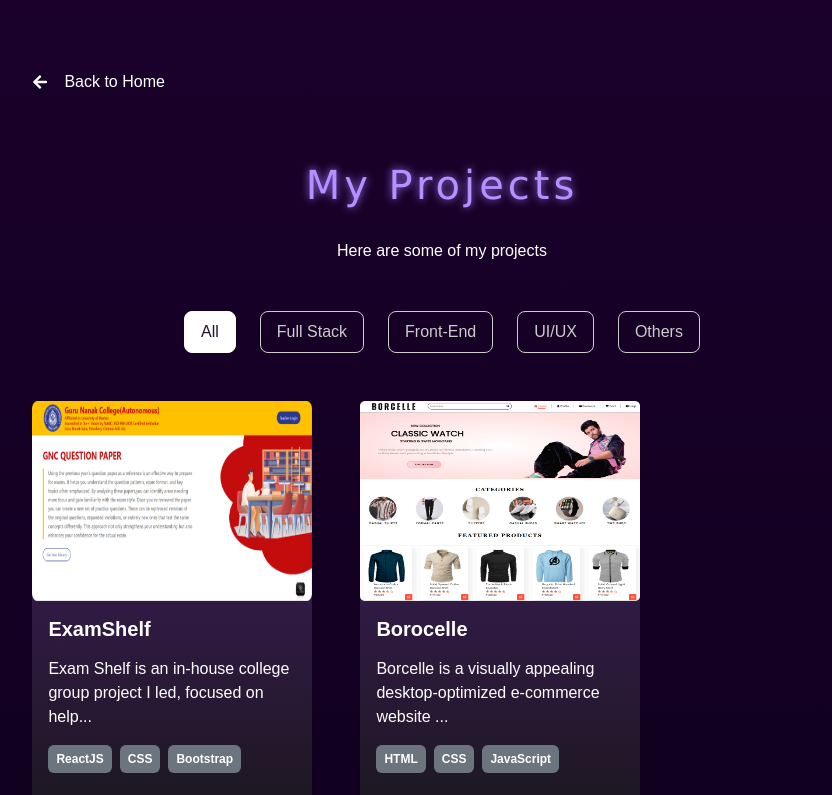
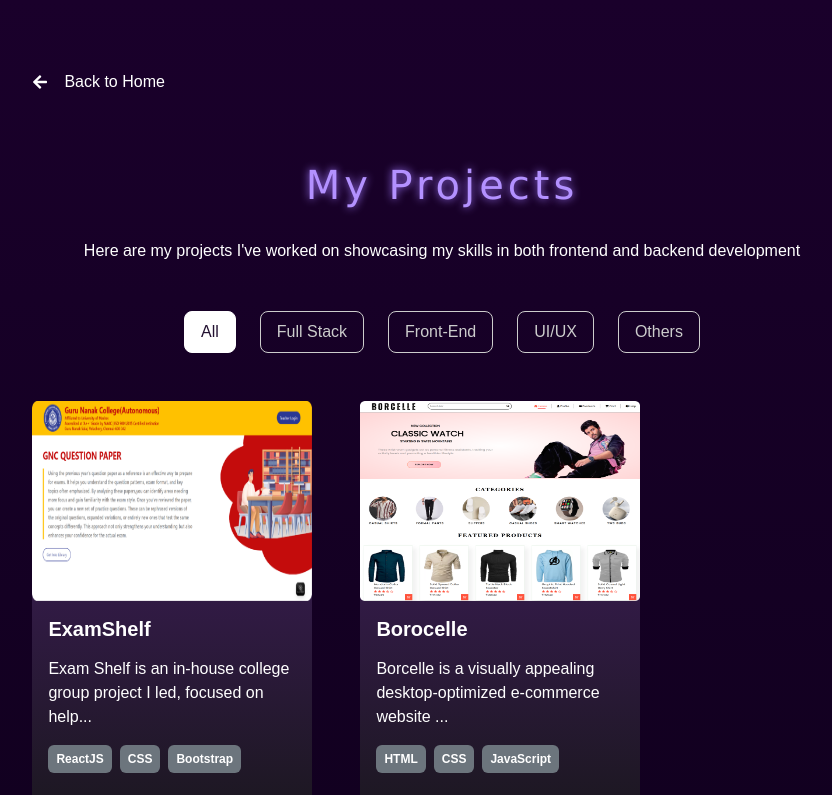
Before and after one commit to Deepshik11/portfolio, a React (Vite) app: page /project in a window 1280 px wide. Shown: the top 795 px of the page, without its empty margins (198-1030 px from the left). Built offline with nearby package versions, Linux system fonts and the light colour scheme.

Commit message:
figma changes

```diff
--- a/src/components/Landing.jsx
+++ b/src/components/Landing.jsx
@@ -27,9 +27,6 @@ const Landing = () => {
           <a href="https://github.com/Deepshik11?tab=repositories" target='_blank' className="icon github">
             <i className="fab fa-github"></i>
           </a>
-          <a href="https://www.figma.com/@deepshikm" target='_blank' className="icon figma">
-            <i className="fab fa-figma"></i>
-          </a>
           <a href="https://www.instagram.com/_deepshik.17_/?next=%2F" target='_blank' className="icon x">
             <i className="fab fa-instagram"></i>
           </a>
--- a/src/components/Project.jsx
+++ b/src/components/Project.jsx
@@ -31,7 +31,7 @@ const Project = () => {
         <div className='about5 mt-5'>
           <h1 className='head' style={{ textAlign: 'center', lineHeight: '60px' }}>My Projects</h1>
           <p className="text-center contend text-white" style={{fontSize:'16px'}}>
-            Here are some of my projects
+            Here are my projects I've worked on showcasing  my skills in both frontend and backend development
           </p>
         </div>
       </div>
```
